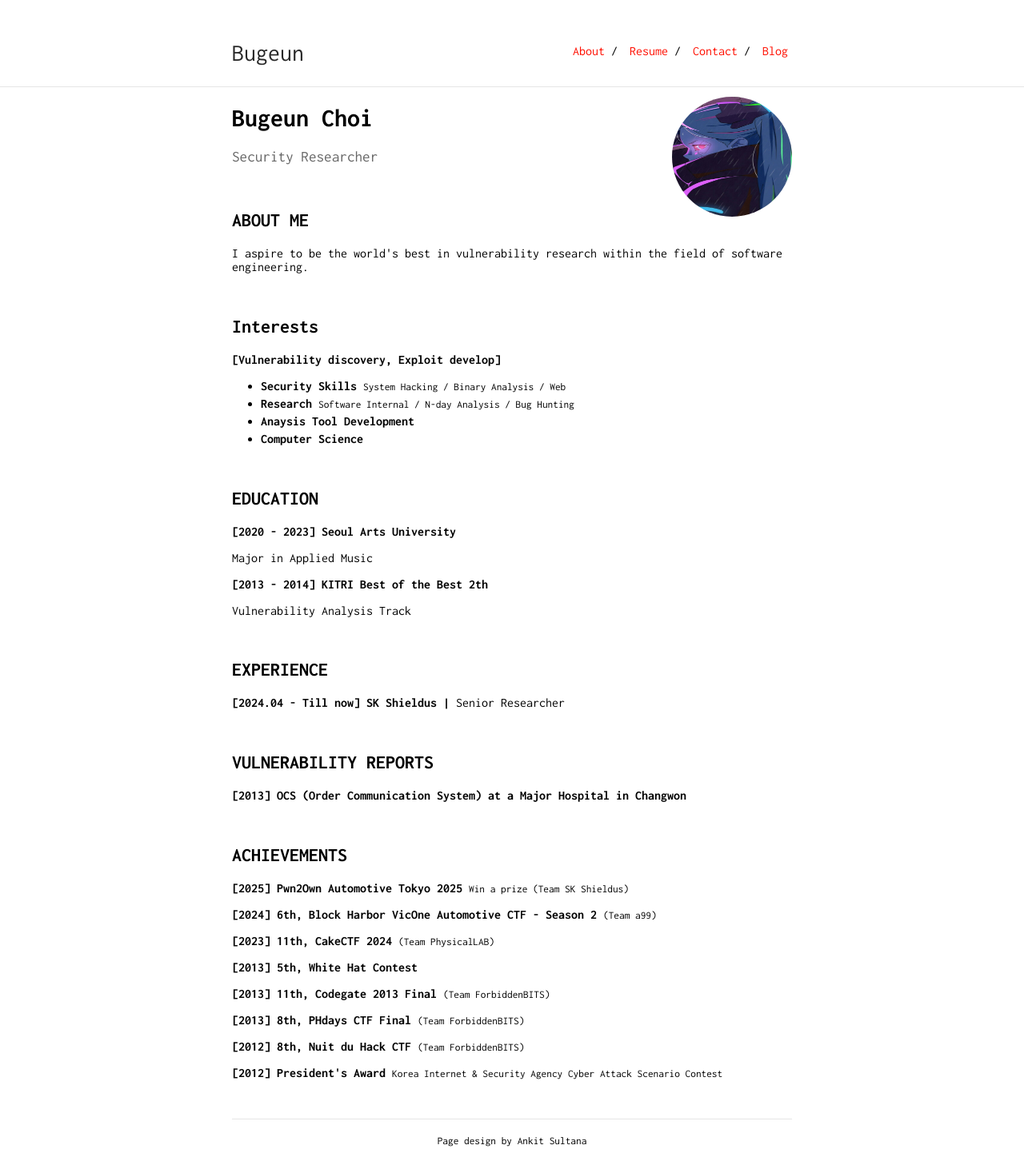
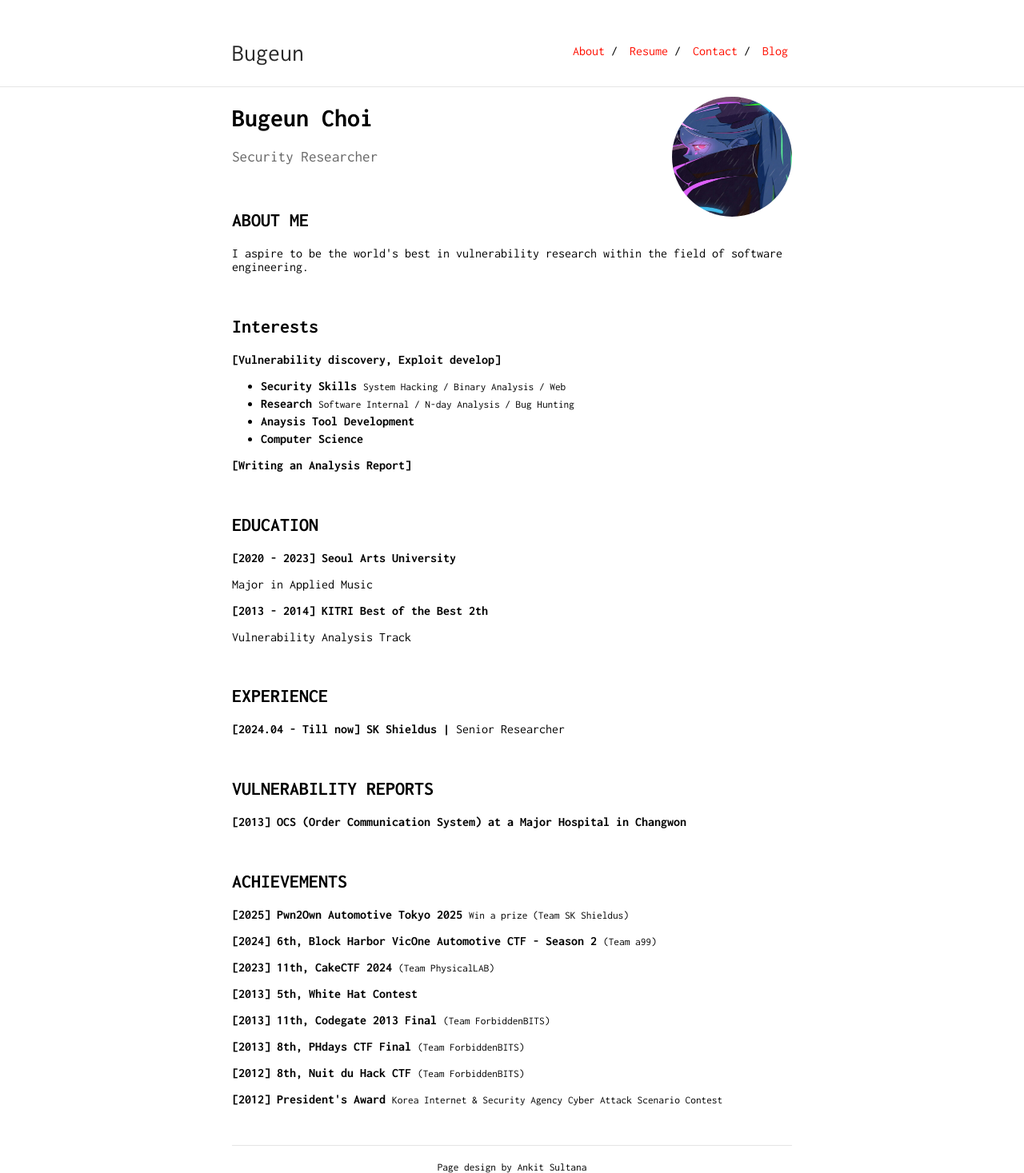
Before and after one commit to Bugeun/bugeun.github.io, a Jekyll site: the page built from index.md, in a window 1280 px wide. Shown: the whole page at 80% size. Built offline with Jekyll 4.4.1, drawn with Linux system fonts in a browser that asks for light colours; before the commit the page ends 1434 px from its top, so only the background shows below that.

Commit message:
Update index.md

```diff
--- a/index.md
+++ b/index.md
@@ -46,6 +46,7 @@ Security Researcher
     </li>
   </ul>
 </section>
+<b>[Writing an Analysis Report]</b>
 
 &nbsp;
 
```
